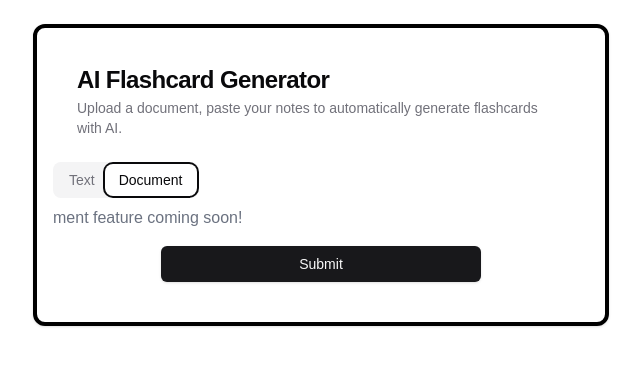
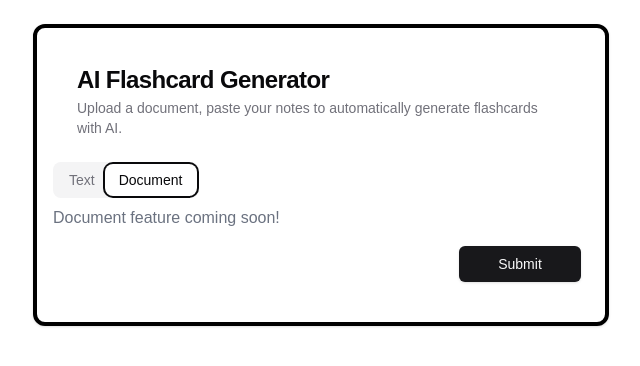
Before and after one commit to Nash504/ByteSize, a Next.js app: page / in a window 1280 px wide. Both pictures are taken after a click on the tab "Document". Shown: the top 366 px of the page, without its empty margins (319-959 px from the left). Built offline with nearby package versions, Linux system fonts and the light colour scheme.

Commit message:
button small

```diff
--- a/src/app/page.jsx
+++ b/src/app/page.jsx
@@ -83,14 +83,14 @@ export default function Home() {
               </CardDescription>
             </TabsContent>
             <TabsContent value="document">
-              <p className="text-gray-500">ment feature coming soon!</p>
+              <p className="text-gray-500">Document feature coming soon!</p>
             </TabsContent>
           </Tabs>
 
-          <CardFooter className="w-full flex justify-center mt-4">
+          <CardFooter className="w-full flex  ml-4 justify-end mt-4">
             <Button
               disabled={input.length >= maxLength}
-              className="w-full max-w-xs text-lg font-bold"
+              className="w-1/4 max-w-xs text-lg font-bold"
               type="submit"
             >
               Submit
```
